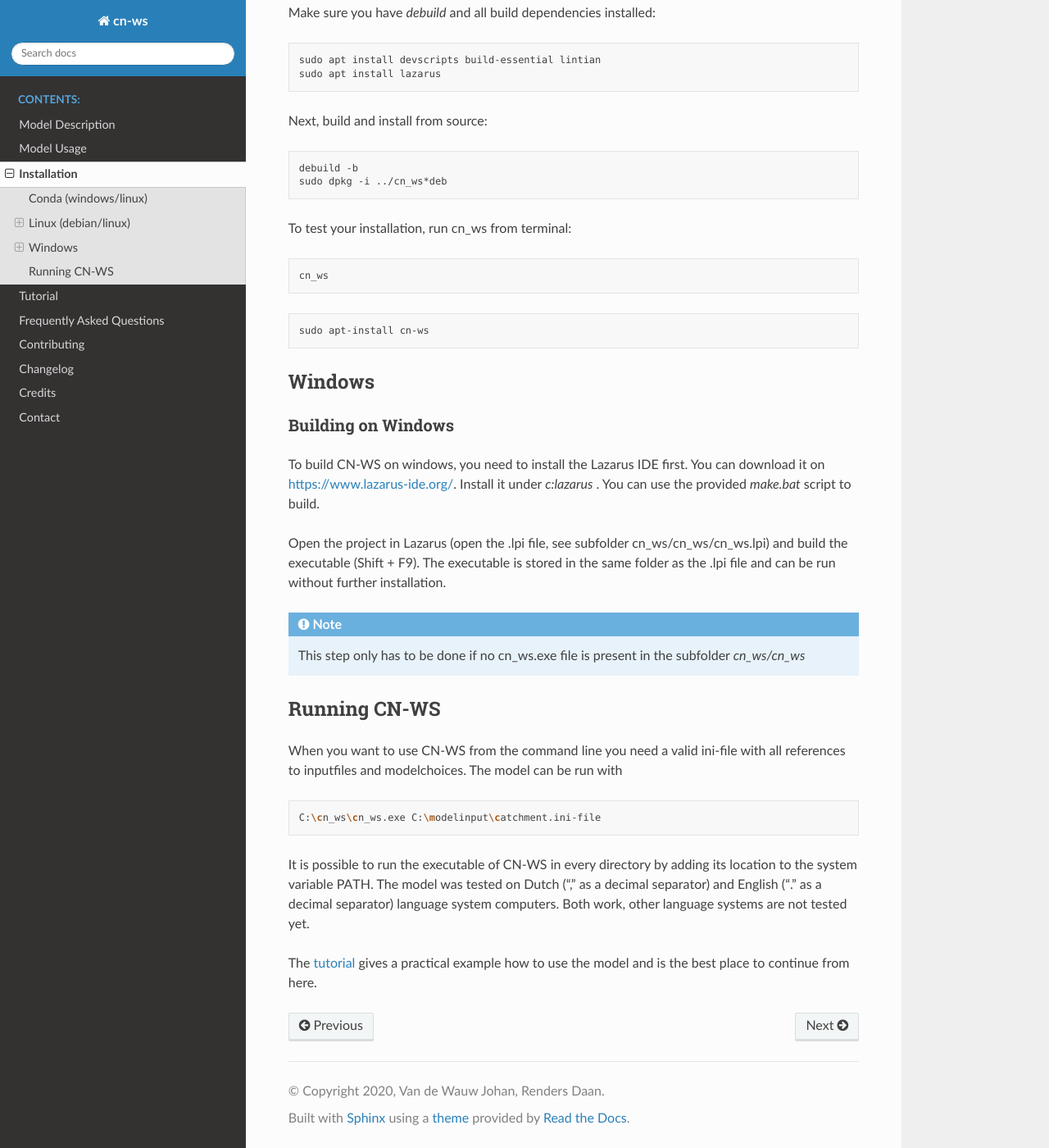
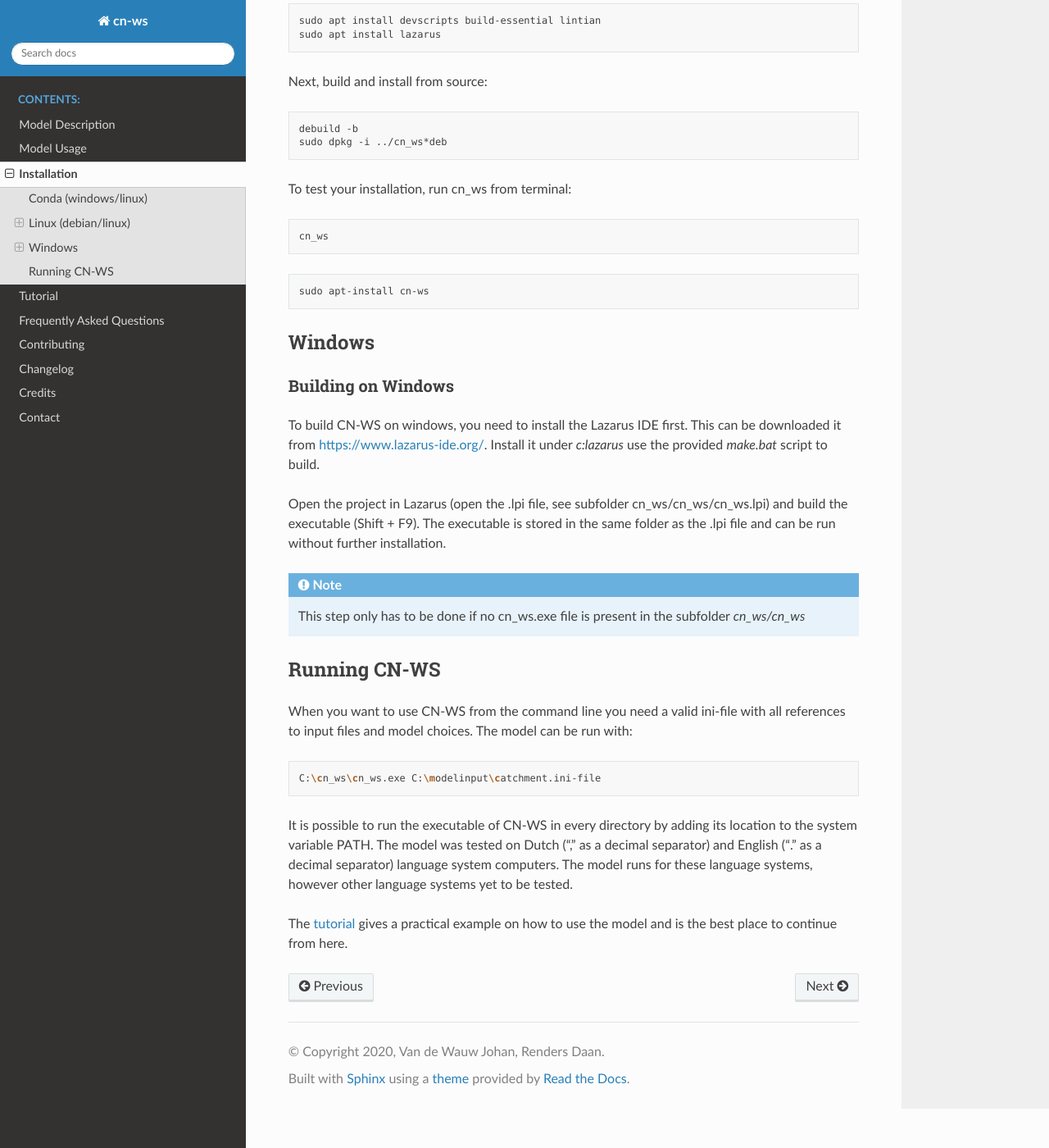
Before and after one commit to watem-sedem/watem-sedem, a Sphinx documentation site: the page built from docs/installation.rst, in a window 1280 px wide and 1400 px high, scrolled down 1066 px. Shown: the whole window at 82% size. Built offline with Sphinx 7.4.7 and the Read the Docs theme 2.0.0, drawn with Linux system fonts in a browser that asks for light colours; some of the changed text lies outside the part shown.

Commit message:
Update installation.rst
Small changes

```diff
--- a/docs/installation.rst
+++ b/docs/installation.rst
@@ -32,7 +31,7 @@ file. This file can be installed using:
 Building on linux
 =================
 
-First dependencies should be installed. This includes Lazarus
+First build dependencies should be installed. The Lazarus dependency can be installed using:
 
 .. code-block:: shell
 
@@ -83,8 +82,7 @@ Building on Windows
 ===================
 
 To build CN-WS on windows, you need to install the Lazarus IDE first.
-You can download it on https://www.lazarus-ide.org/. Install it under `c:\lazarus` .
-You can use the provided `make.bat` script to build.
+This can be downloaded it from https://www.lazarus-ide.org/. Install it under `c:\lazarus` use the provided `make.bat` script to build.
 
 Open the project in Lazarus (open the .lpi file, see subfolder cn_ws/cn_ws/cn_ws.lpi)
 and build the executable (Shift + F9). The executable is stored in the same folder as
@@ -98,7 +96,7 @@ Running CN-WS
 *************
 
 When you want to use CN-WS from the command line you need a valid ini-file with
-all references to inputfiles and modelchoices. The model can be run with
+all references to input files and model choices. The model can be run with:
 
 .. code-block:: shell
 
@@ -107,7 +105,7 @@ all references to inputfiles and modelchoices. The model can be run with
 It is possible to run the executable of CN-WS in every directory by adding its
 location to the system variable PATH. The model was tested on Dutch
 ("," as a decimal separator) and English ("." as a decimal separator) language
-system computers. Both work, other language systems are not tested yet.
+system computers. The model runs for these language systems, however other language systems yet to be tested.
 
-The :ref:`tutorial <tutorial>` gives a practical example how to use the model
+The :ref:`tutorial <tutorial>` gives a practical example on how to use the model
 and is the best place to continue from here.
```
Also changed, not shown: other parts of docs/installation.rst (+2 -3 lines).
